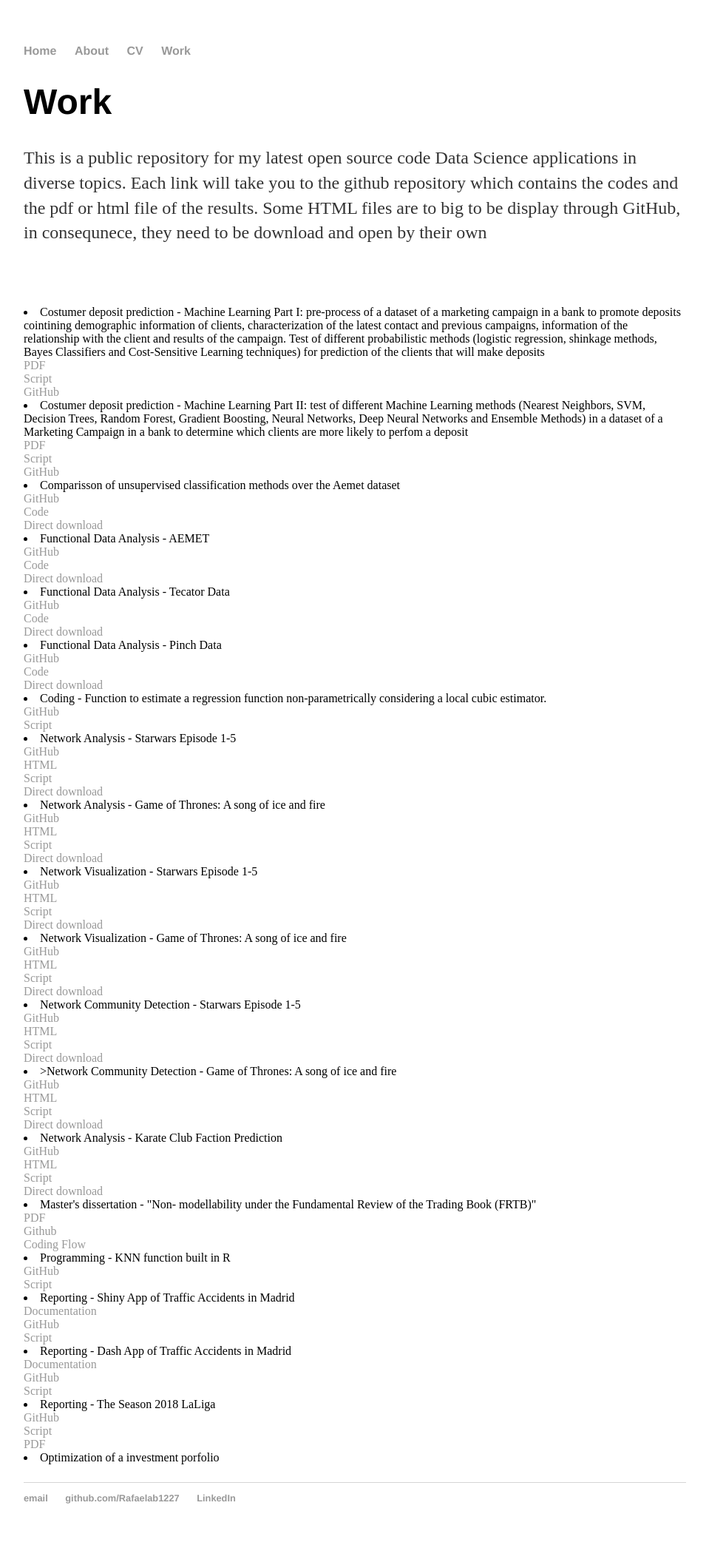
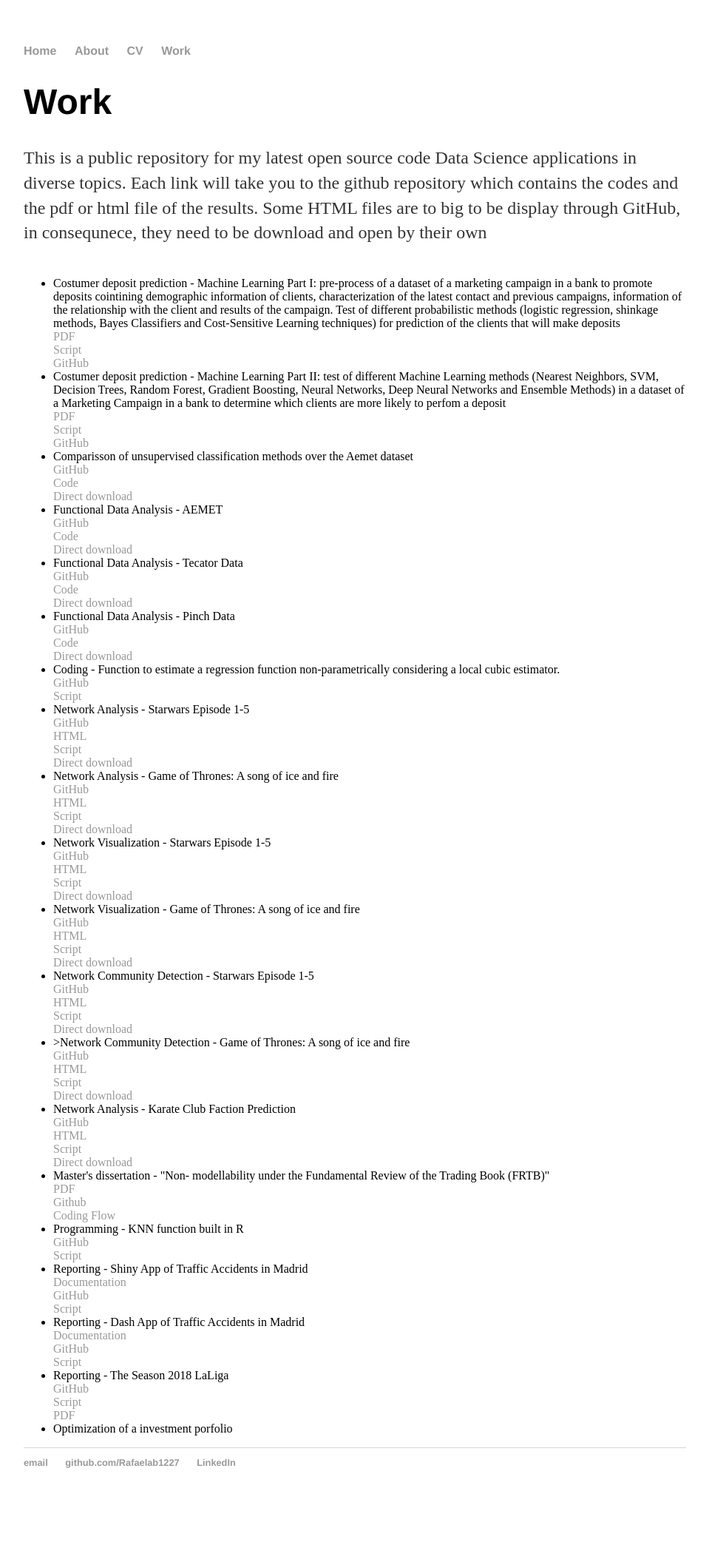
Before and after one commit to Rafaelab1227/Rafaelab1227.github.io, a Jekyll site: the page built from work/index.html, in a window 1280 px wide. Shown: the whole page at 74% size, without its empty margins (160-1119 px from the left). Built offline with Jekyll 4.4.1, drawn with Linux system fonts in a browser that asks for light colours; after the commit the page ends 2044 px from its top, so only the background shows below that.

Commit message:
Update index.html

```diff
--- a/work/index.html
+++ b/work/index.html
@@ -6,10 +6,8 @@ title: work
 	<h1>Work</h1>
 	<p>This is a public repository for my latest open source code Data Science applications in diverse topics. Each link will take you to the github repository which
   contains the codes and the pdf or html file of the results. Some HTML files are to big to be display through GitHub, in consequnece, they need to be download and open by their own</p>
-</div>
 
-<div class="blurb">
-	<p>
+	<ul>
 	<br>
 		<li> Costumer deposit prediction - Machine Learning Part I: pre-process of a dataset of a marketing
 			campaign in a bank to promote deposits cointining demographic information of clients,
@@ -129,5 +127,5 @@ title: work
 
 		<li> Optimization of a investment porfolio </li>
 
-</p>
+</ul>
 </div>
```
